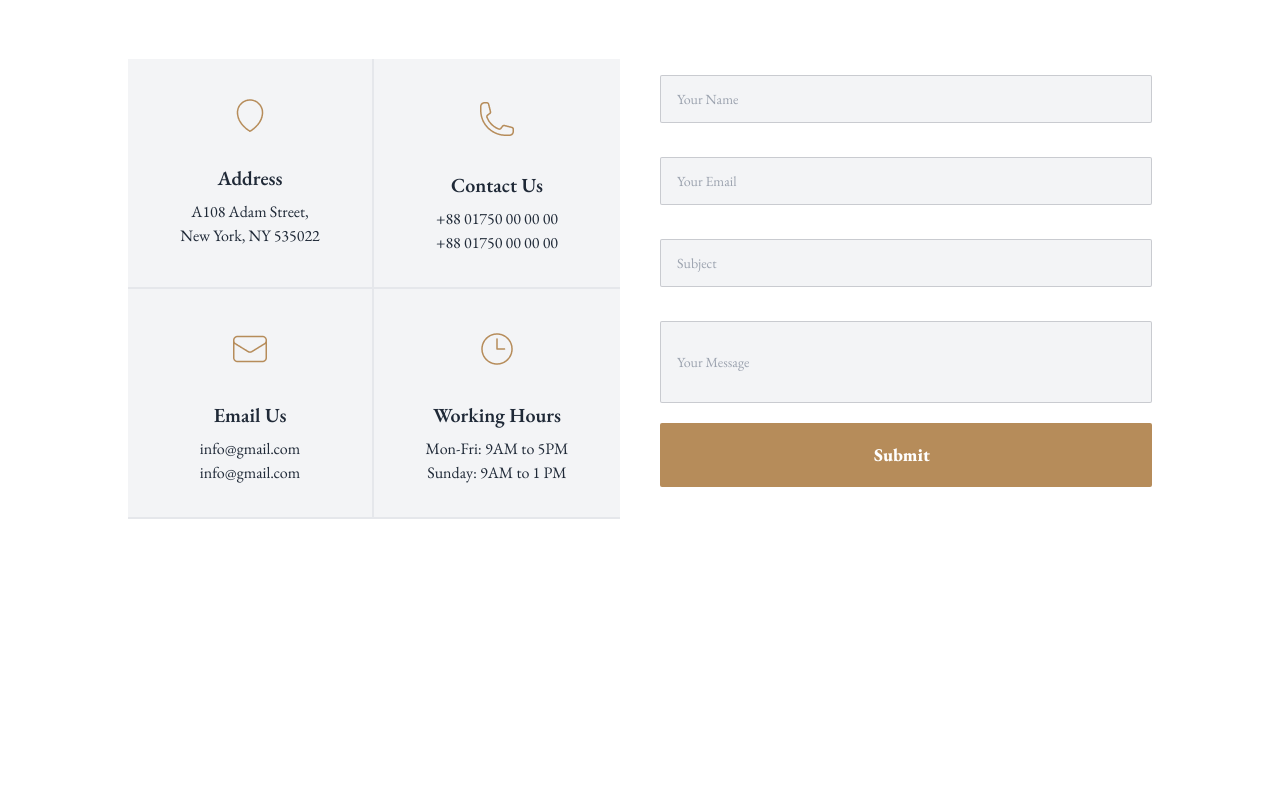
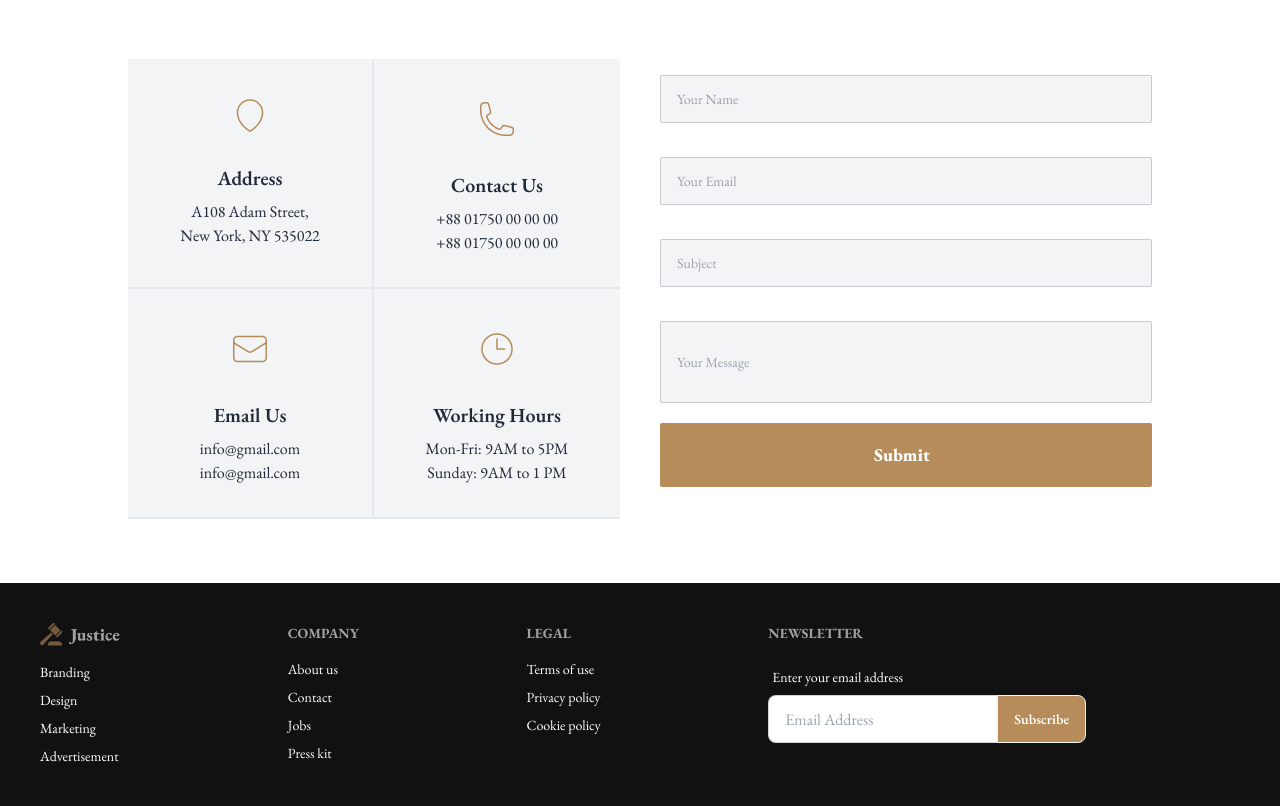
Before and after one commit to rahilaanan/Covenant-Counsel, a plain HTML site: page index.html in a window 1280 px wide. Shown: the part 3382-4188 px from the top of the page. Before the commit the page ends 3901 px from the top, so only its background shows below. Drawn offline with nearby package versions, Linux system fonts and the light colour scheme.

Commit message:
completed footer

```diff
--- a/index.html
+++ b/index.html
@@ -435,6 +435,40 @@
 </section>
 
     </main>
-    <footer></footer>
+    <!--footer-->
+    <footer class="footer p-10 bg-[#111] text-base-content mt-16">
+        <nav class="text-white">
+          <header class="footer-title"><img class="w-20" src="images/logo.png" alt=""></header>
+          <a class="link link-hover">Branding</a>
+          <a class="link link-hover">Design</a>
+          <a class="link link-hover">Marketing</a>
+          <a class="link link-hover">Advertisement</a>
+        </nav>
+        <nav class="text-white">
+          <header class="footer-title">Company</header>
+          <a class="link link-hover">About us</a>
+          <a class="link link-hover">Contact</a>
+          <a class="link link-hover">Jobs</a>
+          <a class="link link-hover">Press kit</a>
+        </nav>
+        <nav class="text-white">
+          <header class="footer-title">Legal</header>
+          <a class="link link-hover">Terms of use</a>
+          <a class="link link-hover">Privacy policy</a>
+          <a class="link link-hover">Cookie policy</a>
+        </nav>
+        <form class="text-white">
+          <header class="footer-title">Newsletter</header>
+          <fieldset class="form-control w-80">
+            <label class="label">
+              <span class="label-text text-white">Enter your email address</span>
+            </label>
+            <div class="join">
+              <input type="text" placeholder="Email Address" class="input input-bordered join-item" />
+              <button class="btn bg-[#B68C5A] text-white rounded-l-none rounded-r-lg">Subscribe</button>
+            </div>
+          </fieldset>
+        </form>
+      </footer>
 </body>
 </html>
```
